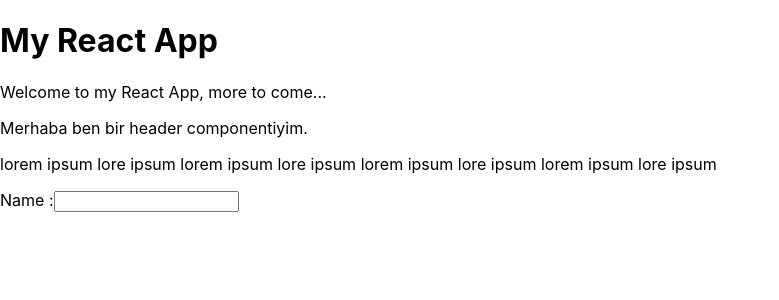
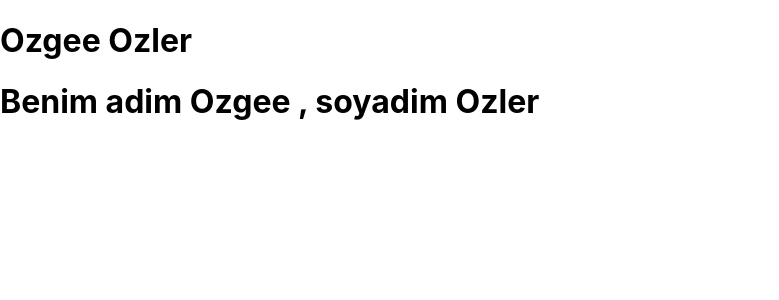
Before and after one commit to ozgeozler93/hello-react, a React (Create React App) app: page / in a window 1280 px wide. Shown: the top 300 px of the page, without its empty margins (0-779 px from the left). Built offline with nearby package versions, Linux system fonts and the light colour scheme.

Commit message:
third commit to home page

```diff
--- a/src/App.js
+++ b/src/App.js
@@ -2,9 +2,13 @@ import logo from './logo.svg';
 import './App.css';
 import Header from './components/Header';
 
+const name = 'Ozgee';
+const surname = 'Ozler';
 
 function App() {
   return (
+
+    //commit 1
     // <div className="App">
     //   <header className="App-header">
     //     <img src={logo} className="App-logo" alt="logo" />
@@ -22,26 +26,37 @@ function App() {
     //   </header>
     // </div>
 
-    <div>
-      <h1>My React App</h1>
-      <p>Welcome to my React App, more to come...</p>
-      <Header>
+    //commit 2
 
-      </Header>
+    // <div>
+    //   <h1>My React App</h1>
+    //   <p>Welcome to my React App, more to come...</p>
+    //   <Header>
 
-      <p className='xyz'>lorem ipsum  lore ipsum
-      lorem ipsum  lore ipsum
-      lorem ipsum  lore ipsum
-      lorem ipsum  lore ipsum
-      </p>
+    //   </Header>
 
-      <label htmlFor ="myinput">
-      Name :
-        <input id =" myinput"/>
-      </label>
+    //   <p className='xyz'>lorem ipsum  lore ipsum
+    //   lorem ipsum  lore ipsum
+    //   lorem ipsum  lore ipsum
+    //   lorem ipsum  lore ipsum
+    //   </p>
+
+    //   <label htmlFor ="myinput">
+    //   Name :
+    //     <input id =" myinput"/>
+    //   </label>
 
 
-    </div>
+    // </div>
+
+
+
+
+    <>
+    <h1>{name}  {surname} </h1>
+    <h1>{`Benim adim ${name} , soyadim ${surname}`}
+    </h1>
+    </>
   );
 }
 
```
